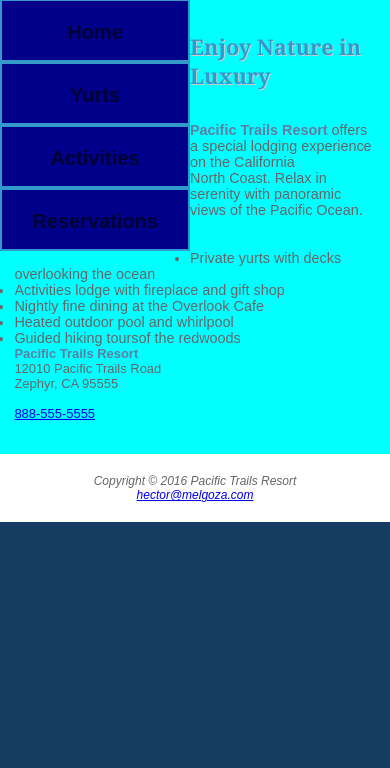
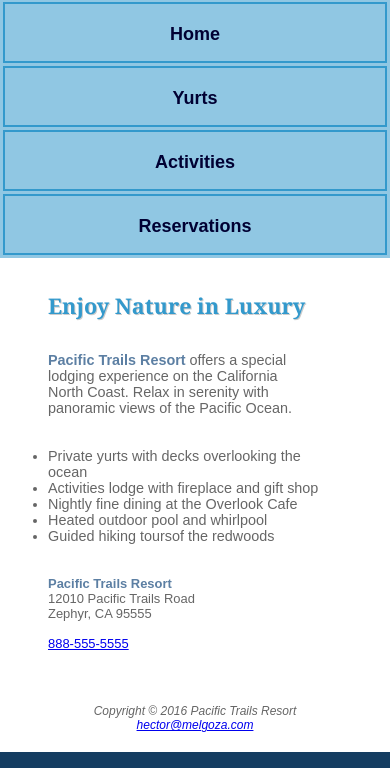
Before and after one commit to hectormelgoza/myportfolio, a PHP site: page /chapt8/index.html in a window 390 px wide. Shown: the part 76-844 px from the top of the page. Run offline with PHP 8.4, Linux system fonts and the light colour scheme.

Commit message:
changes for mobile layout

```diff
--- a/chapt8/index.html
+++ b/chapt8/index.html
@@ -21,17 +21,17 @@
                 <li><a href="yurts.html">Yurts</a></li>
                 <li><a href="activities.html">Activities</a></li>
                 <li><a href="reservations.html">Reservations</a></li>
-
             </ul>
         </nav>
         <div id="homehero"></div>
         <main>
             <h2>Enjoy Nature in Luxury</h2>
-
+            <div class="msg-container">
             <p><span class="resort">Pacific Trails Resort</span> offers a special lodging experience
-                on the California <br>
+                on the California
                 North Coast. Relax in serenity with panoramic views of the Pacific Ocean.
             </p>
+            </div>
 
             <ul>
                 <li>Private yurts with decks overlooking the ocean</li>
--- a/chapt8/pacific.css
+++ b/chapt8/pacific.css
@@ -9,6 +9,9 @@ body{
     color: #666666;
     font-family: sans-serif;
     margin: 0rem 0rem;
+}
+.msg-container{
+    width: 68%;
 }
 p{
     padding: 0rem 0rem 2rem 0rem;
@@ -35,10 +38,9 @@ header{
 main{
     background-color: white;
     margin-left: 190px;
-    padding: 1px 20px 20px 30px;
     display: block;
+    padding: 0rem 2rem;
 }
-
 dt{
     color: #000033;
 }
@@ -54,7 +56,7 @@ nav{
 
 nav ul{
     list-style-type: none;
-    font-size: 20px;
+    font-size: 18px;
 }
 
 nav a{
@@ -78,7 +80,6 @@ nav a:visited{
 nav a:hover{
     color: #FFFFFF;
 }
-
 h2{
     color: #3399CC;
     font-family: Georgia;
@@ -114,6 +115,7 @@ footer{
 
 #contact{
     font-size: 90%;
+margin-top: 2rem;
 }
 
 #homehero{
@@ -143,6 +145,7 @@ footer{
 table{
     border: 1px solid #3399CC;
     width: 80%;
+    margin: auto;
     border-spacing: 0px;
 }
 
@@ -210,20 +213,20 @@ input[type="submit"]{
     }
     main{
         margin-left: 0px;
-        background-color: cyan;
     }
     nav{
-
-        background-color: cornflowerblue;
+        float: none;
+        width: 100%;
+        margin:auto;
     }
 
-    nav li{
-        background-color: darkblue;
+    table{
+        background-color: fuchsia;
+        width: 100%;
     }
-
     #homehero, #yurthero, #trailhero{
-        margin: 0px;
-        height: 200px;
+        width: 100%;
+        margin: auto;
     }
 
     footer{
@@ -235,27 +238,15 @@ input[type="submit"]{
     header{
         padding-top: 1em;
     }
-
+    .msg-container{
+        width: 85%;
+    }
     main{
-        padding: 0.1em 1em;
+        padding: 0.1em 3rem;
         font-size: 90%;
     }
-
     h1{
         font-size: 1.5em;
-    }
-
-    nav{
-        padding: 0px;
-    }
-
-    nav li{
-        display: block;
-        margin: 0px;
-    }
-
-    nav a{
-        display: block;
     }
 
     #homehero, #yurthero, #trailhero{
--- a/portfolio.css
+++ b/portfolio.css
@@ -89,7 +89,7 @@ p{
     flex-wrap: wrap;
     justify-content: center;
     align-items: center;
-    width: 90%;
+    width: 85%;
     margin: auto;
     margin-bottom: 2rem;
 }
@@ -97,7 +97,7 @@ p{
     padding: 2rem 2.5rem;
 }
 nav a:hover{
-    color: hsl(0, 0%, 80%);
+    color: hsl(0, 0%, 2%);
     font-size: 1.4rem;
 }
 
```
